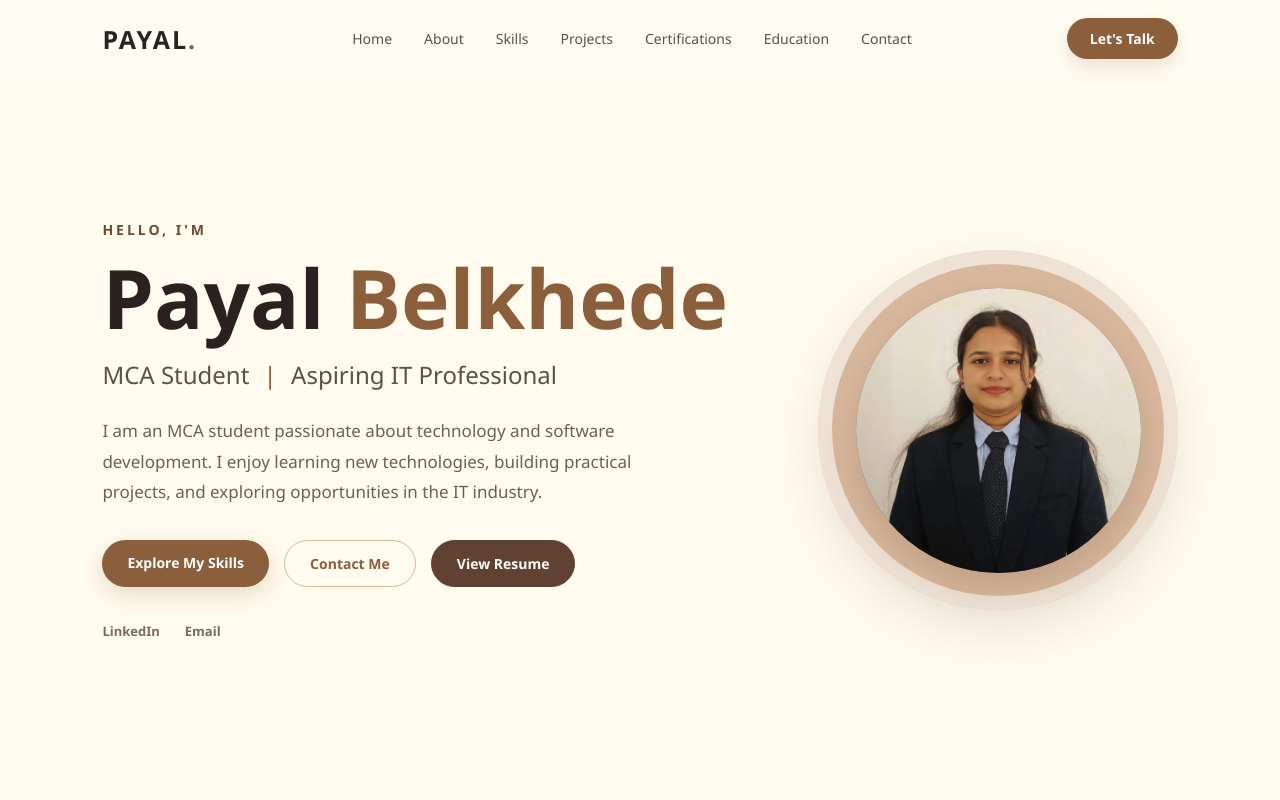
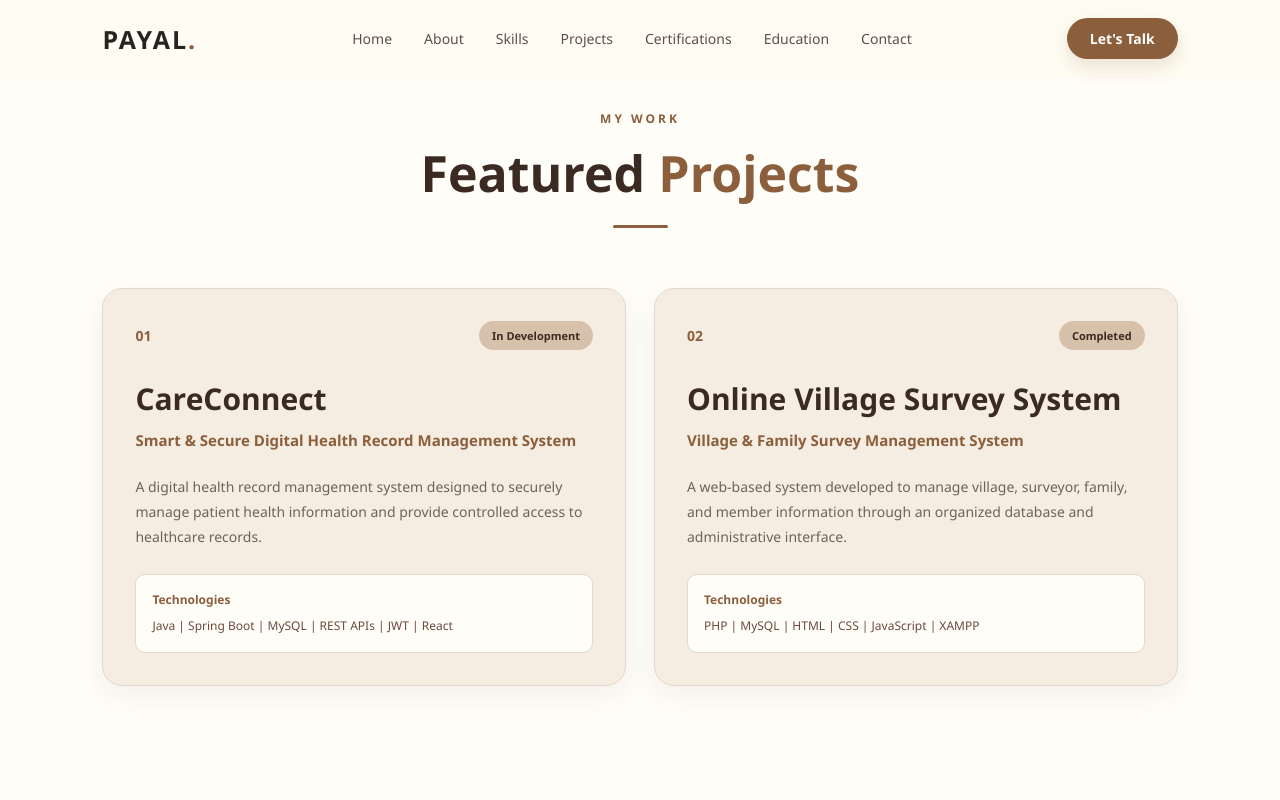
Before and after one commit to payalbelkhede23-rgb/MyPortfolio, a React (Vite) app: page / in a window 1280 px wide. Shown: the top 800 px of the page. Built offline with nearby package versions, Linux system fonts and the light colour scheme.

Commit message:
Update Profile.tsx

```diff
--- a/src/components/Profile.tsx
+++ b/src/components/Profile.tsx
@@ -1,71 +1,83 @@
-import styles from "../styles/Profile.module.css";
+import styles from "../styles/Projects.module.css";
 
-function Profile() {
+function Projects() {
+  const projects = [
+    {
+      number: "01",
+      title: "CareConnect",
+      subtitle:
+        "Smart & Secure Digital Health Record Management System",
+      description:
+        "A digital health record management system designed to securely manage patient health information and provide controlled access to healthcare records.",
+      technologies:
+        "Java | Spring Boot | MySQL | REST APIs | JWT | React",
+      status: "In Development",
+    },
+    {
+      number: "02",
+      title: "Online Village Survey System",
+      subtitle:
+        "Village & Family Survey Management System",
+      description:
+        "A web-based system developed to manage village, surveyor, family, and member information through an organized database and administrative interface.",
+      technologies:
+        "PHP | MySQL | HTML | CSS | JavaScript | XAMPP",
+      status: "Completed",
+    },
+  ];
+
   return (
-    <section className={styles.hero} id="home">
-      <div className={styles.heroContent}>
-        <p className={styles.smallText}>HELLO, I'M</p>
+    <section className={styles.projects} id="projects">
 
-        <h1>
-          Payal <span>Belkhede</span>
-        </h1>
+      <div className={styles.heading}>
+        <p>MY WORK</p>
 
         <h2>
-          MCA Student <span>|</span> Aspiring IT Professional
+          Featured <span>Projects</span>
         </h2>
 
-        <p className={styles.description}>
-          I am an MCA student passionate about technology and software
-          development. I enjoy learning new technologies, building practical
-          projects, and exploring opportunities in the IT industry.
-        </p>
-
-        <div className={styles.buttons}>
-          <a href="#skills" className={styles.primaryButton}>
-            Explore My Skills
-          </a>
-
-          <a href="#contact" className={styles.secondaryButton}>
-            Contact Me
-          </a>
-
-          <a
-            href="/certificates/Payal_Belkhede_Resume.pdf"
-            target="_blank"
-            rel="noopener noreferrer"
-            className={styles.resumeButton}
-          >
-            View Resume
-          </a>
-        </div>
-
-        <div className={styles.socialLinks}>
-          <a
-            href="https://www.linkedin.com/in/payal-belkhede-970731391"
-            target="_blank"
-            rel="noopener noreferrer"
-          >
-            LinkedIn
-          </a>
-
-          <a href="mailto:payalbelkhede23@gmail.com">
-            Email
-          </a>
-        </div>
+        <div className={styles.line}></div>
       </div>
 
-      <div className={styles.imageSection}>
-        <div className={styles.imageGlow}>
-          <div className={styles.profileImage}>
-            <img
-              src="/certificates/Profile.jpeg"
-              alt="Payal Belkhede"
-            />
+      <div className={styles.projectGrid}>
+
+        {projects.map((project) => (
+          <div
+            className={styles.projectCard}
+            key={project.number}
+          >
+
+            <div className={styles.projectTop}>
+              <span className={styles.number}>
+                {project.number}
+              </span>
+
+              <span className={styles.status}>
+                {project.status}
+              </span>
+            </div>
+
+            <h3>{project.title}</h3>
+
+            <h4>{project.subtitle}</h4>
+
+            <p className={styles.description}>
+              {project.description}
+            </p>
+
+            <div className={styles.technologies}>
+              <strong>Technologies</strong>
+
+              <p>{project.technologies}</p>
+            </div>
+
           </div>
-        </div>
+        ))}
+
       </div>
+
     </section>
   );
 }
 
-export default Profile;
+export default Projects;
```
